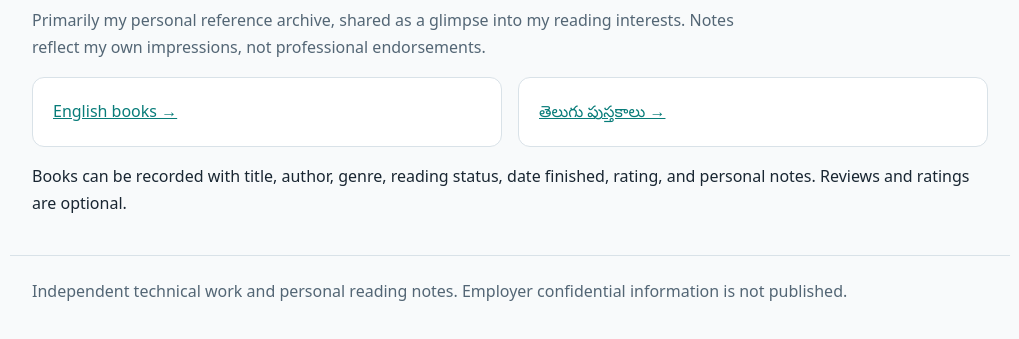
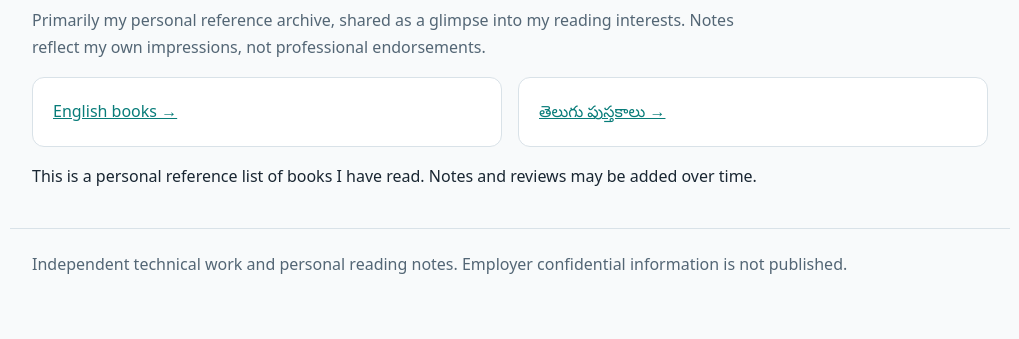
Before and after one commit to ranjitsorra/ranjitsorra.github.io, a plain HTML site: page books/index.html in a window 1280 px wide. Shown: the part 209-548 px from the top of the page, without its empty margins (130-1149 px from the left). Drawn offline with Linux system fonts and the light colour scheme.

Commit message:
Refine books/index.html

```diff
--- a/books/index.html
+++ b/books/index.html
@@ -1 +1 @@
-<!doctype html><html lang="en"><head><meta charset="utf-8"><meta name="viewport" content="width=device-width,initial-scale=1"><meta name="description" content="English and Telugu personal reading log"><title>Reading journal | Ranjit Sorra</title><link rel="stylesheet" href="/assets/site.css"></head><body><header><strong><a href="/">Ranjit Sorra</a></strong><nav><a href="/">Home</a><a href="/engineering/">Engineering notebook</a><a href="/articles/">Articles</a><a href="/books/">Reading journal</a></nav></header><main><h1>Reading journal · పఠన దినచర్య</h1><p class="intro">Primarily my personal reference archive, shared as a glimpse into my reading interests. Notes reflect my own impressions, not professional endorsements.</p><div class="grid"><a class="card" href="/books/english/">English books →</a><a class="card" href="/books/telugu/" lang="te">తెలుగు పుస్తకాలు →</a></div><p>Books can be recorded with title, author, genre, reading status, date finished, rating, and personal notes. Reviews and ratings are optional.</p></main><footer>Independent technical work and personal reading notes. Employer confidential information is not published.</footer></body></html>
+<!doctype html><html lang="en"><head><meta charset="utf-8"><meta name="viewport" content="width=device-width,initial-scale=1"><meta name="description" content="English and Telugu personal reading log"><title>Reading journal | Ranjit Sorra</title><link rel="stylesheet" href="/assets/site.css"></head><body><header><strong><a href="/">Ranjit Sorra</a></strong><nav><a href="/">Home</a><a href="/engineering/">Engineering notebook</a><a href="/articles/">Articles</a><a href="/books/">Reading journal</a></nav></header><main><h1>Reading journal · పఠన దినచర్య</h1><p class="intro">Primarily my personal reference archive, shared as a glimpse into my reading interests. Notes reflect my own impressions, not professional endorsements.</p><div class="grid"><a class="card" href="/books/english/">English books →</a><a class="card" href="/books/telugu/" lang="te">తెలుగు పుస్తకాలు →</a></div><p>This is a personal reference list of books I have read. Notes and reviews may be added over time.</p></main><footer>Independent technical work and personal reading notes. Employer confidential information is not published.</footer></body></html>
```
